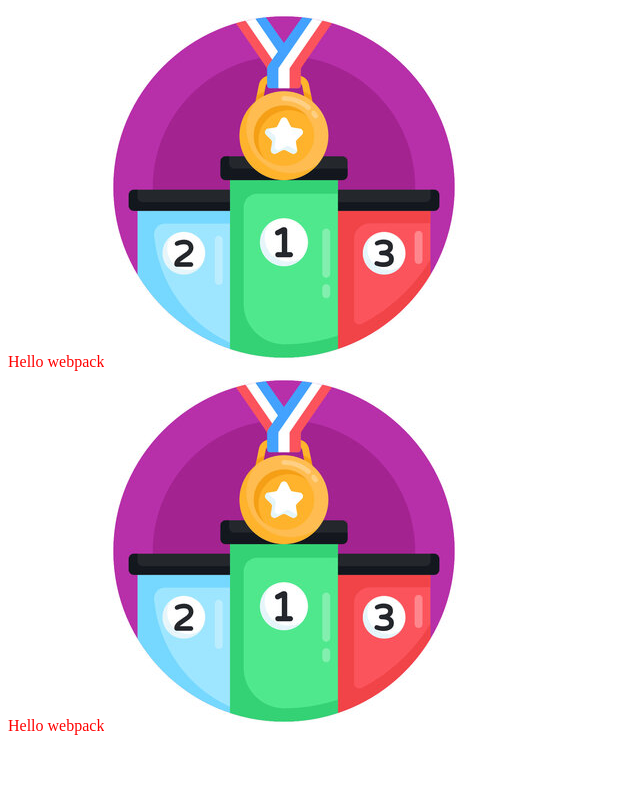
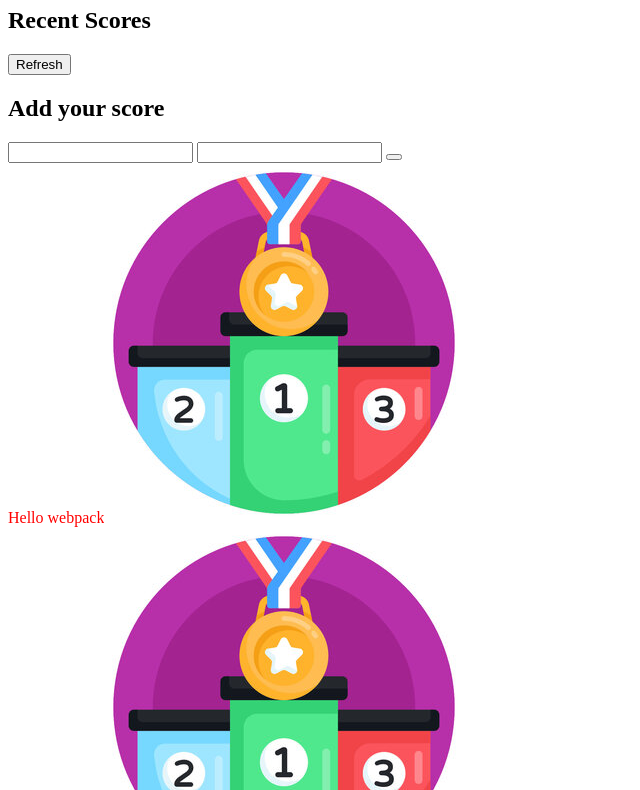
Before and after one commit to mohamedgamaleldin999999/leaderboard-project, a website built with webpack: page dist/index.html in a window 1280 px wide. Shown: the part 73-863 px from the top of the page, without its empty margins (0-640 px from the left). Before the commit the page ends 816 px from the top, so only its background shows below. Built offline with nearby package versions, Linux system fonts and the light colour scheme; files whose address does not match are found by name; a web font is replaced by a local one.

```diff
--- a/dist/index.html
+++ b/dist/index.html
@@ -1 +1 @@
-<!doctype html><html lang="en"><head><meta charset="UTF-8"><meta name="viewport" content="width=device-width,initial-scale=1"><title>The Perfect Leaderboard</title><script defer="defer" src="main.bundle.js"></script></head><body><h1>Hello webpack!</h1></body></html>
+<!doctype html><html lang="en"><head><meta charset="UTF-8"><meta name="viewport" content="width=device-width,initial-scale=1"><title>The Perfect Leaderboard</title><script defer="defer" src="main.bundle.js"></script></head><body><h1>Leaderboard!</h1><section class="hero"><div class="container"><div class="scores"><div class="head"><h2>Recent Scores</h2><button class="refresh">Refresh</button></div><div class="scores"></div></div><div class="add"><h2>Add your score</h2><form class="form"><input> <input type="number"> <button class="submit" type="submit"></button></form></div></div></section></body></html>
```
